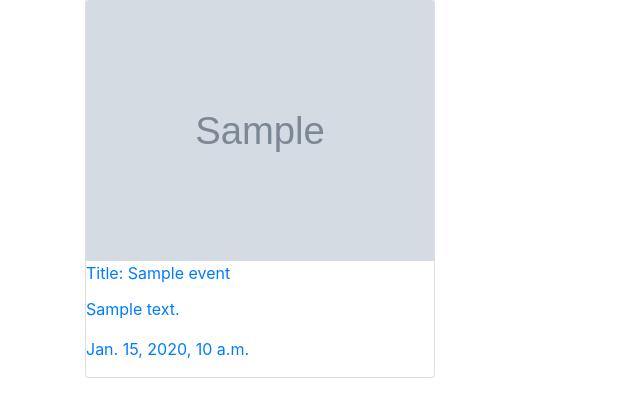
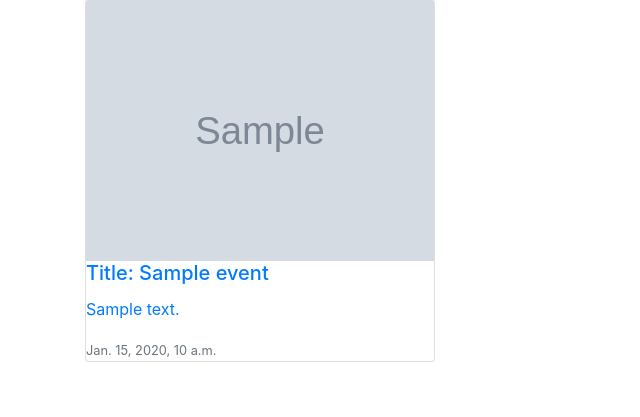
Before and after one commit to jix-666/jix, a Django app: page /events/ in a window 1280 px wide. Shown: the part 169-586 px from the top of the page, without its empty margins (0-640 px from the left). Run offline with Django 3.2, Linux system fonts and the light colour scheme; tables that the repository leaves empty hold one stand-in row (values such as "Sample post"); grey boxes marked "Sample" are stand-in pictures; some libraries are stand-ins or nearby versions.

Commit message:
Make the appointment date small and muted

```diff
--- a/events/templates/events/all_events.html
+++ b/events/templates/events/all_events.html
@@ -20,10 +20,12 @@
                     <div class="col-md-4">
                          <div class="card my-3">
                             <a href="">
-                                <img class="card-img-top" src="{{ event.image_url }}" alt="Card image">
-                                <p class="card-title">Title: {{ event.title }}</p>
+                                <img class="card-img-top" src="{{ event.image_url }}" alt="{{ event.title }}">
+                                <h5 class="card-title">Title: {{ event.title }}</h5>
                                 <p class="card-text">{{ event.description }}</p>
-                                <p>{{ event.appointment_date }}</p>
+                                <p class="card-text">
+                                    <small class="text-muted">{{ event.appointment_date }}</small>
+                                </p>
                             </a>
                         </div>
                     </div>
```
